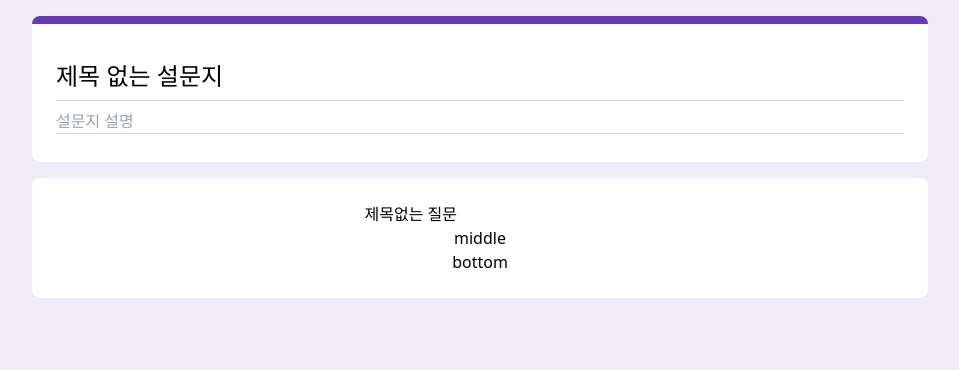
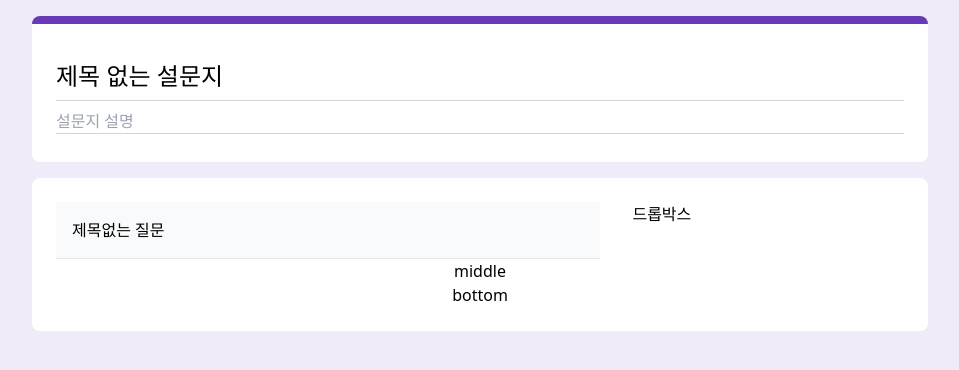
Before and after one commit to caseBread/google_form-clone, a React (Create React App) app: page / in a window 1280 px wide. Shown: the top 370 px of the page, without its empty margins (160-1119 px from the left). Built offline with nearby package versions, Linux system fonts and the light colour scheme.

Commit message:
feat : question title component

```diff
--- a/src/components/Question/index.tsx
+++ b/src/components/Question/index.tsx
@@ -3,8 +3,9 @@ import BoxContainer from '../common/BoxContainer';
 const Question = () => {
   return (
     <BoxContainer>
-      <div>
-        <input type="text" defaultValue="제목없는 질문" />
+      <div className="flex w-full gap-8">
+        <input className="w-2/3 focus-input p-4 bg-gray-50 border-b-1" type="text" defaultValue="제목없는 질문" />
+        <div className="w-1/3">드롭박스</div>
       </div>
       <div>middle</div>
       <div>bottom</div>
```
